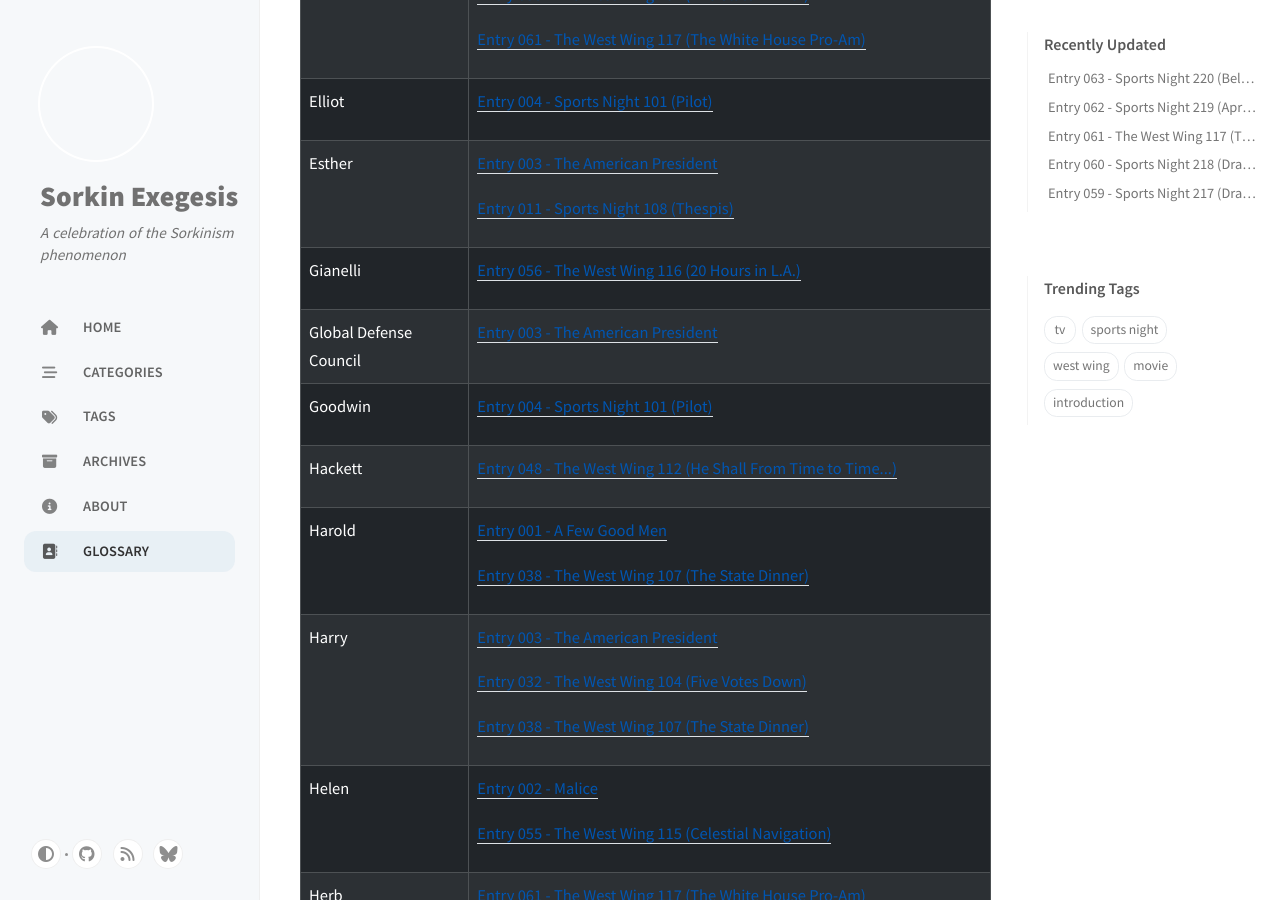
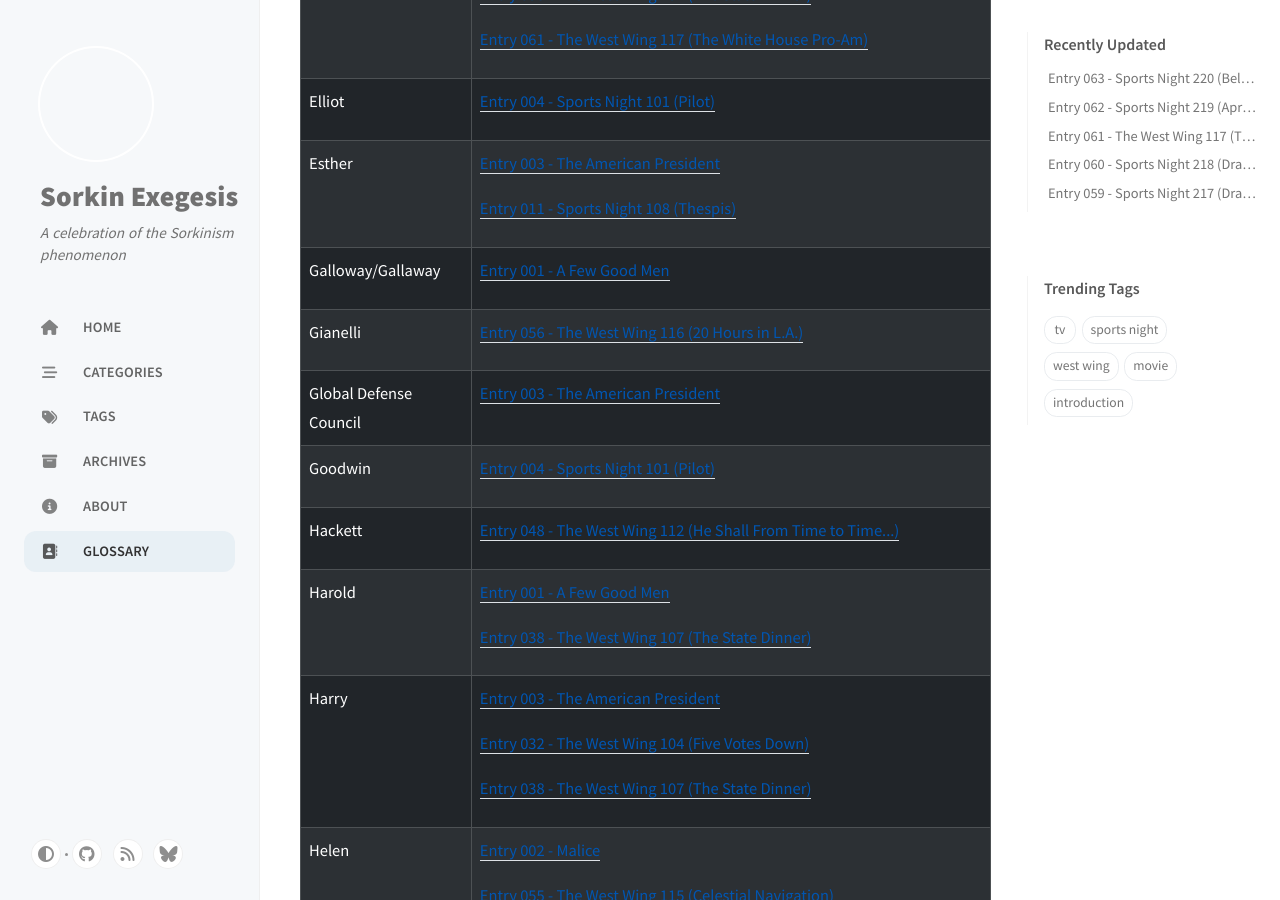
Before and after one commit to sykesjd/sorkin-exegesis, a Jekyll site: the page built from _tabs/glossary.md, in a window 1280 px wide and 900 px high, scrolled down 34670 px. Built offline with Jekyll 4.4.1, drawn with Linux system fonts in a browser that asks for light colours; cached includes are drawn as plain includes; comment, search, counter and statistics services are not loaded.

Commit message:
I gotta pay more attention

```diff
--- a/_posts/2024-08-09-a-few-good-men.md
+++ b/_posts/2024-08-09-a-few-good-men.md
@@ -66,6 +66,8 @@
 Wow, that practice did you good...
 
 Galloway's nervousness over trying to get herself assigned to the case is something that got added between the stageplay and the screenplay. In the stageplay, she's simply presented as an anal-retentive completionist whose perfectionism is driving her to attempt to punch above her weight with little self-awareness — until her record is thrown in her face. Here, it honestly feels like her character's been rewritten to have just stepped off the Love Boat.
+
+### NEW Sorkin Name: Galloway/Gallaway
 
 > WEST: Commander Galloway, why don't you get yourself a cup of coffee?
 >
```
